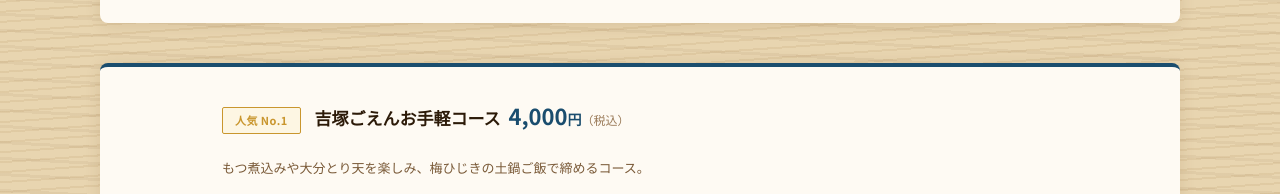
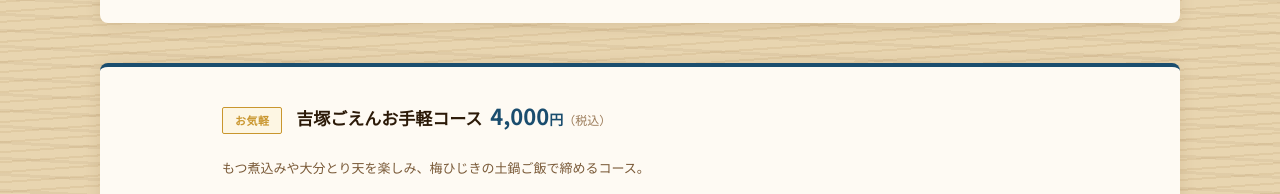
Before and after one commit to atmos-dining/yoshizuka-goen-site, a plain HTML site: page course.html in a window 1280 px wide. Shown: the part 1793-1987 px from the top of the page. Drawn offline with Linux system fonts and the light colour scheme.

Commit message:
Label the 4000 yen course as casual

```diff
--- a/course.html
+++ b/course.html
@@ -169,7 +169,7 @@
       <article class="course-row course-row--no-img">
         <div class="course-row__body">
           <h2 class="course-row__title">
-            <span class="badge badge-gold" style="margin-right:10px;vertical-align:middle;">人気 No.1</span>
+            <span class="badge badge-gold" style="margin-right:10px;vertical-align:middle;">お気軽</span>
             <span class="course-row__title-text">吉塚ごえんお手軽コース</span>
             <span class="course-row__price">4,000<small>円</small><span class="price-tax">（税込）</span></span>
           </h2>
```
Also changed, not shown: index.html (+1 -1 lines).
